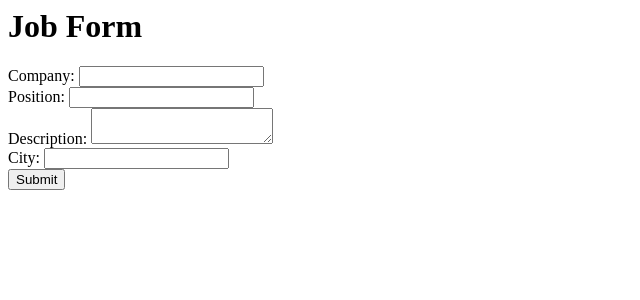
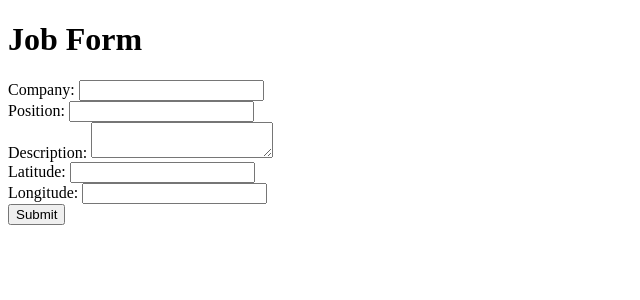
Before and after one commit to gayuk30/cmsc388jgroupproject, a Flask app: page /job in a window 1280 px wide. Shown: the top 300 px of the page, without its empty margins (0-640 px from the left). Run offline with Flask 2, Linux system fonts and the light colour scheme; a user stored in the database is signed in; some libraries are stand-ins or nearby versions.

Commit message:
lat, lon

```diff
--- a/flask_app/app.py
+++ b/flask_app/app.py
@@ -33,34 +33,8 @@ def load_user(user_id):
 @app.route('/')
 def profile():
     jobs = mongo.db.jobs.find({})
-    job_data = []
+    return render_template('profile.html', jobs=jobs)
 
-    for job in jobs:
-        city = job.get('city')
-
-        if city is not None:
-            response = requests.get(
-                'https://maps.googleapis.com/maps/api/geocode/json',
-                params={
-                    'address': city,
-                    'key': app.config['GOOGLE_MAPS_API_KEY']
-                }
-            )
-            results = response.json()
-
-            if results['status'] == 'OK':
-                geometry = results['results'][0]['geometry']['location']
-                job_data.append({
-                    'lat': geometry['lat'],
-                    'lng': geometry['lng'],
-                    'description': job['description'],
-                    'company': job['company'],
-                    'position': job['position']
-                })
-            else:
-                print(f"Geocoding failed for {city} with status {results['status']}")
-
-    return render_template('profile.html', jobs=job_data)
 
 if __name__ == '__main__':
     app.run(debug=True)
@@ -116,23 +90,25 @@ app.register_blueprint(users)
 @employer.route('/job', methods = ['GET', 'POST'])
 def job():
     form = JobForm()
-
-    if request.method == 'POST':
-        company = request.form['company']
-        position = request.form['position']
-        description = request.form['description']
-        city = request.form['city']
+    if request.method == 'POST' and form.validate():
+        company = form.company.data
+        position = form.position.data
+        description = form.description.data
+        latitude = form.latitude.data
+        longitude = form.longitude.data
 
         mongo.db.jobs.insert_one({
             'company': company,
             'position': position,
             'description': description,
-            'city': city
+            'latitude': latitude,
+            'longitude': longitude
         })
 
         return redirect(url_for('profile'))
 
     return render_template('job.html', form=form)
+
 
 @employer.route('/reviews', methods=['GET', 'POST'])
 def reviews():
--- a/flask_app/forms.py
+++ b/flask_app/forms.py
@@ -19,8 +19,10 @@ class JobForm(FlaskForm):
     company = StringField('Company', validators=[InputRequired()])
     position = StringField('Position', validators=[InputRequired()])
     description = TextAreaField('Description', validators=[InputRequired()])
-    city = StringField('City', validators=[InputRequired()])
+    latitude = StringField('Latitude', validators=[InputRequired()])
+    longitude = StringField('Longitude', validators=[InputRequired()])
     submit = SubmitField('Submit')
+
 
 class ReviewForm(FlaskForm):
     stars = SelectField('Stars', choices=[(str(i), str(i)) for i in range(6)], validators=[InputRequired()])
--- a/flask_app/templates/job.html
+++ b/flask_app/templates/job.html
@@ -1,7 +1,10 @@
+<!DOCTYPE html>
+<html lang="en">
 <head>
-  <title>Job</title>
+    <meta charset="UTF-8">
+    <title>Job Form</title>
 </head>
-
+<body>
     {% if current_user.is_authenticated %}
     <h1>Job Form</h1>
     <form method="POST" action="/job">
@@ -19,8 +22,12 @@
             {{ form.description }}
         </div>
         <div>
-      <label for="city">City:</label>
-      {{ form.city }}
+            <label for="latitude">Latitude:</label>
+            {{ form.latitude }}
+        </div>
+        <div>
+            <label for="longitude">Longitude:</label>
+            {{ form.longitude }}
         </div>
         <div>
             <input type="submit" value="Submit" />
@@ -30,3 +37,5 @@
     <h1>Job Form</h1>
     <p>Please <a href="/login">log in</a> or <a href="/register">register</a> to access the job form.</p>
     {% endif %}
+</body>
+</html>
```
Also changed, not shown: flask_app/templates/profile.html (+5 -3 lines). Lines whose indentation alone changed are shown as unchanged.
